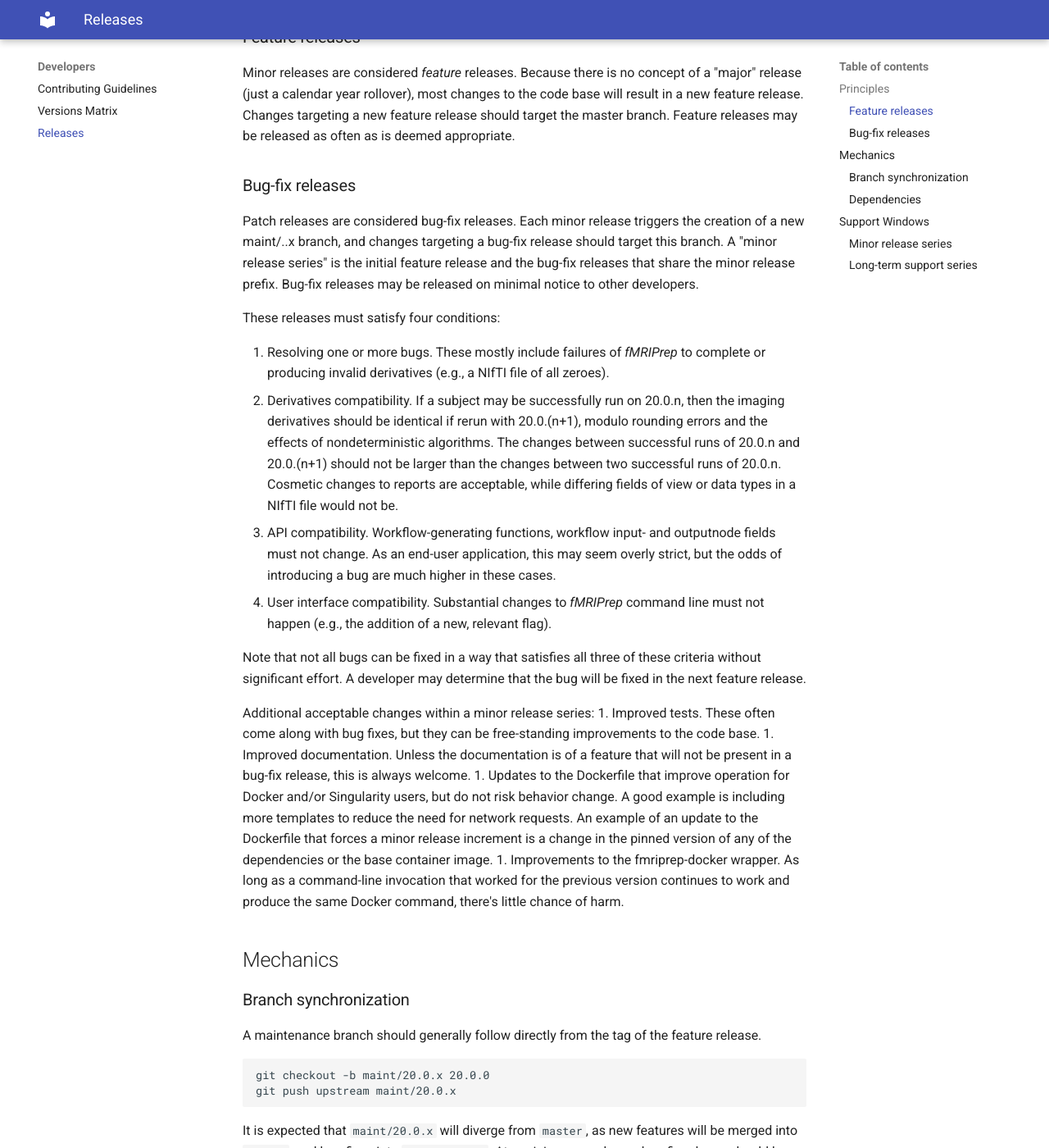
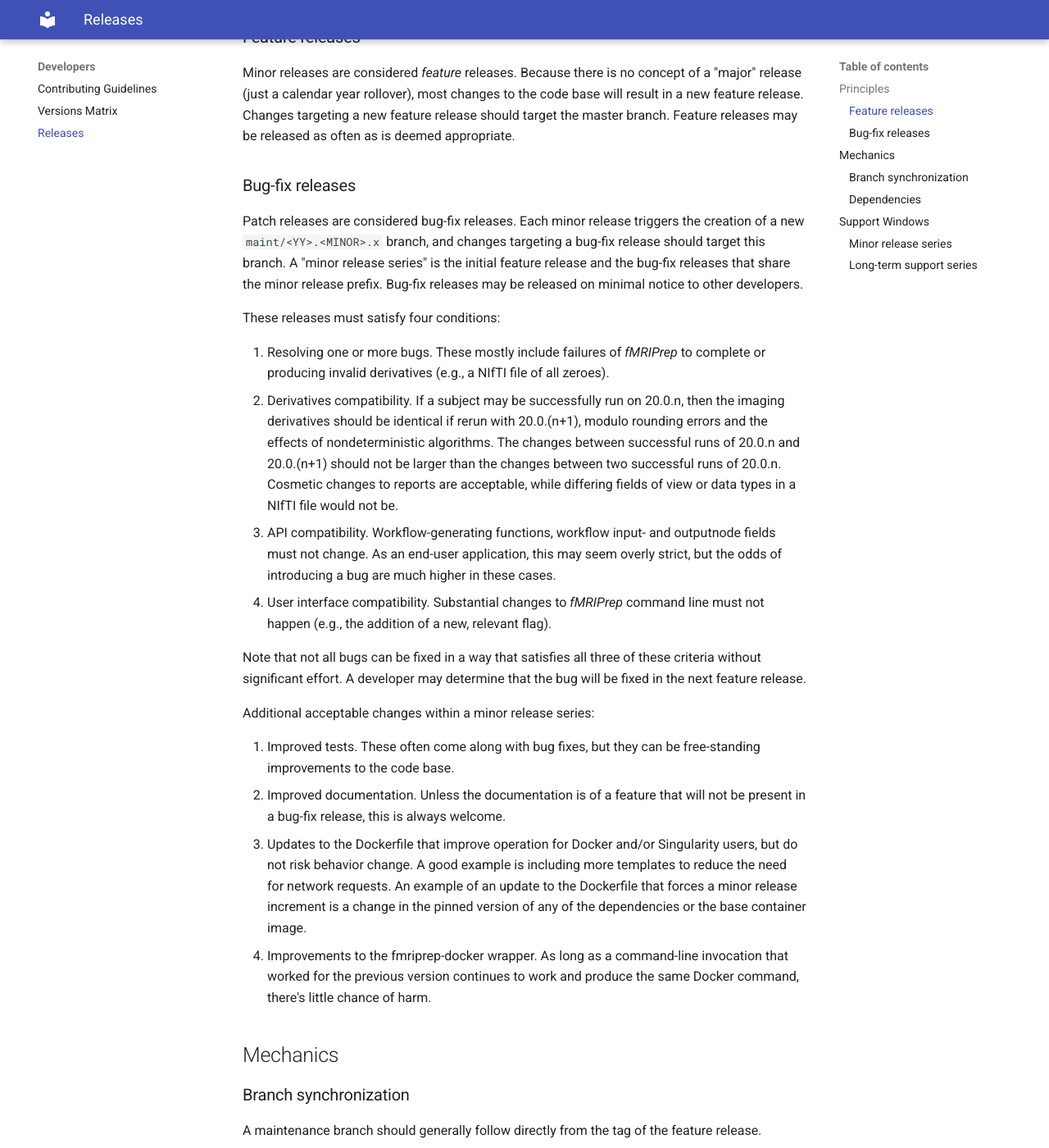
Before and after one commit to nipreps/nipreps.github.io, an MkDocs documentation site: the page built from docs/devs/releases.md, in a window 1280 px wide and 1400 px high, scrolled down 598 px. Shown: the whole window at 82% size. Built offline with MkDocs 1.6.1 and Material for MkDocs 9.7.7, drawn with Linux system fonts in a browser that asks for light colours.

Commit message:
fix: minor rendering problems

```diff
--- a/docs/devs/releases.md
+++ b/docs/devs/releases.md
@@ -12,7 +12,7 @@
 Minor releases are considered *feature* releases. Because there is no concept of a "major" release (just a calendar year rollover), most changes to the code base will result in a new feature release. Changes targeting a new feature release should target the master branch. Feature releases may be released as often as is deemed appropriate.
 
 ### Bug-fix releases
-Patch releases are considered bug-fix releases. Each minor release triggers the creation of a new maint/<YY>.<MINOR>.x branch, and changes targeting a bug-fix release should target this branch. A "minor release series" is the initial feature release and the bug-fix releases that share the minor release prefix. Bug-fix releases may be released on minimal notice to other developers.
+Patch releases are considered bug-fix releases. Each minor release triggers the creation of a new `maint/<YY>.<MINOR>.x` branch, and changes targeting a bug-fix release should target this branch. A "minor release series" is the initial feature release and the bug-fix releases that share the minor release prefix. Bug-fix releases may be released on minimal notice to other developers.
 
 These releases must satisfy four conditions:
 
@@ -24,6 +24,7 @@
 Note that not all bugs can be fixed in a way that satisfies all three of these criteria without significant effort. A developer may determine that the bug will be fixed in the next feature release.
 
 Additional acceptable changes within a minor release series:
+
 1. Improved tests. These often come along with bug fixes, but they can be free-standing improvements to the code base.
 1. Improved documentation. Unless the documentation is of a feature that will not be present in a bug-fix release, this is always welcome.
 1. Updates to the Dockerfile that improve operation for Docker and/or Singularity users, but do not risk behavior change. A good example is including more templates to reduce the need for network requests. An example of an update to the Dockerfile that forces a minor release increment is a change in the pinned version of any of the dependencies or the base container image.
```
